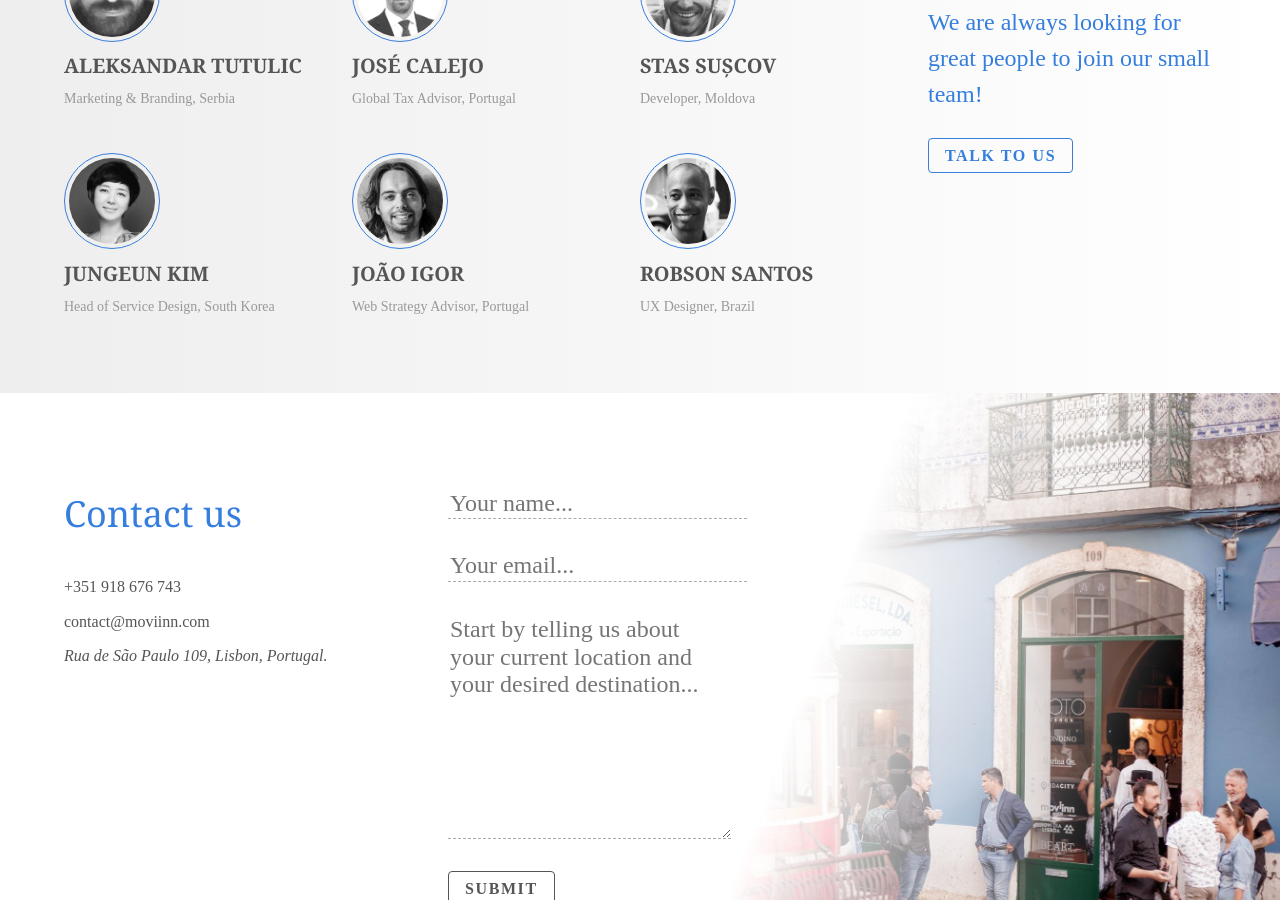
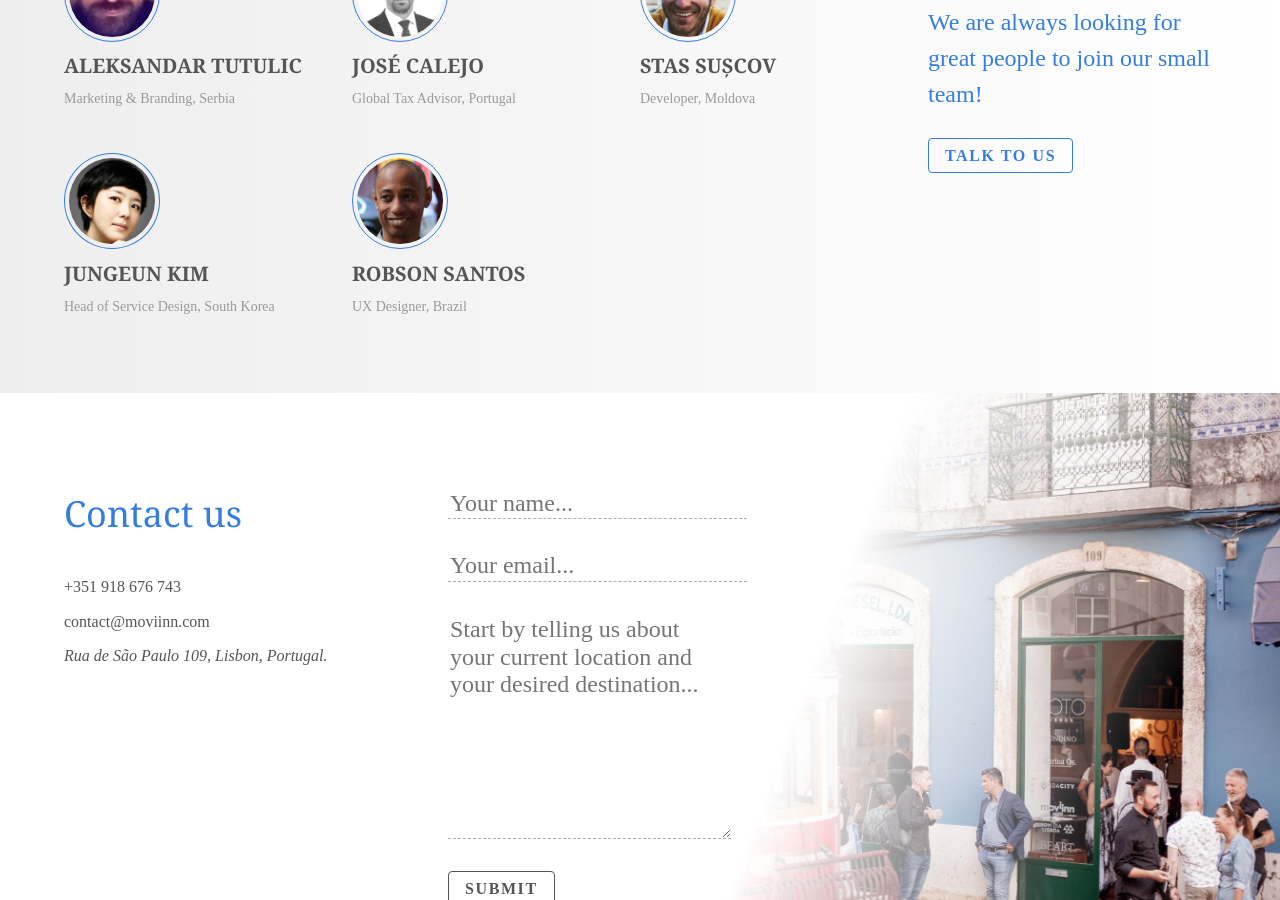
Before and after one commit to Moviinn/moviinn.github.io, a Jekyll site: the page built from index.md, in a window 1280 px wide and 900 px high, scrolled down 3971 px. Built offline with Jekyll 4.4.1, drawn with Linux system fonts in a browser that asks for light colours; nearby versions of some CDN libraries.

Commit message:
Updated team pics and page.

```diff
--- a/content/en/team.html
+++ b/content/en/team.html
@@ -74,16 +74,8 @@
         </p>
       </div>
 
-      <div class="w-50 w-third-l fl pt4 tc tl-l">
-        <img src="/assets/faces/joao.jpg" class="w-30 br-100 ba b--blue pa1" />
-        <h5 class="serif f4 mv2 ttu">João Igor</h5>
-        <p class="f6 silver">
-          Web Strategy Advisor, Portugal
-        </p>
-      </div>
-
       <div class="w-50 w-third-l center fl-l  pt4 tc tl-l">
-        <img src="/assets/faces/rob.jpg" class="w-30 mt4 mt0-l br-100 ba b--blue pa1" />
+        <img src="/assets/faces/robson.jpg" class="w-30 mt4 mt0-l br-100 ba b--blue pa1" />
         <h5 class="serif f4 mv2 ttu">Robson Santos</h5>
         <p class="f6 silver">
           UX Designer, Brazil
```
Also changed, not shown: assets/faces/aleksandar.jpg, assets/faces/ines.jpg, assets/faces/james.jpg, assets/faces/joana.jpg, assets/faces/jungeun.jpg, assets/faces/rob.jpg (deleted), assets/faces/robson.jpg (added), assets/faces/stas.jpg.
